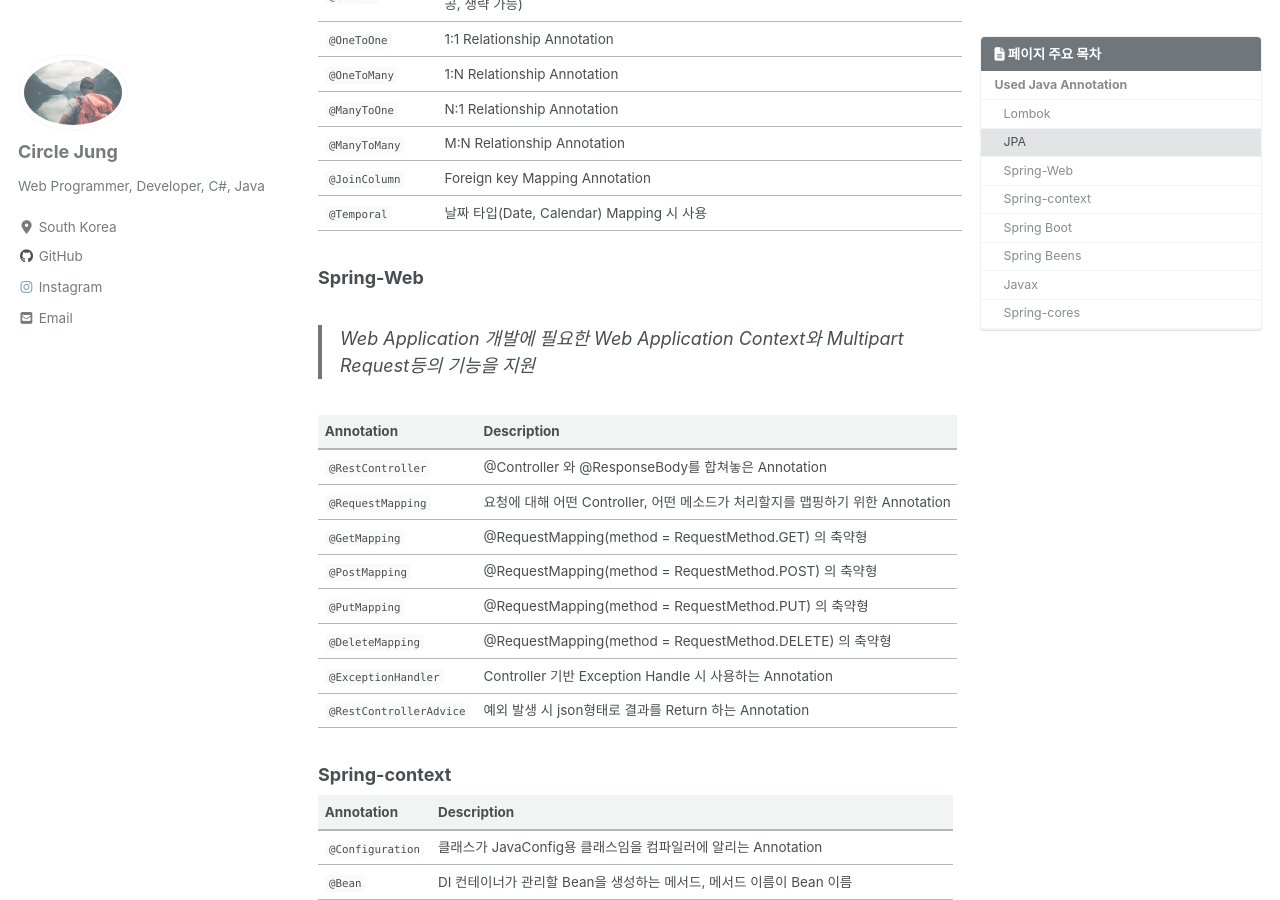
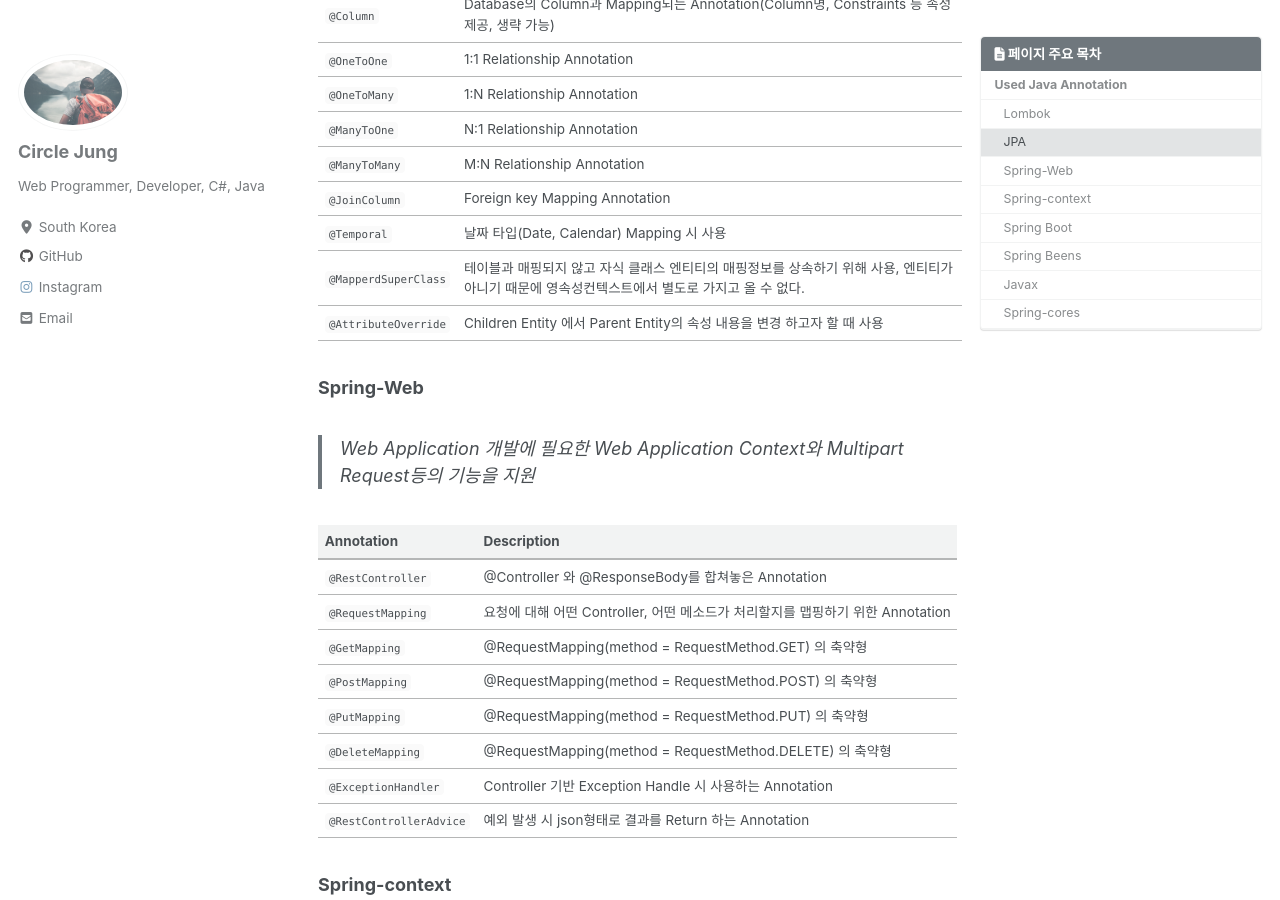
Before and after one commit to jwh0124/jwh0124.github.io, a Jekyll site: the page built from _posts/2019-12-10-annotation_java.md, in a window 1280 px wide and 900 px high, scrolled down 1239 px. Built offline with Jekyll 4.4.1, drawn with Linux system fonts in a browser that asks for light colours; cached includes are drawn as plain includes; nearby versions of some CDN libraries; comment, search, counter and statistics services are not loaded; some of the changed text lies outside the part shown.

Commit message:
+ add annotation

```diff
--- a/_posts/2019-12-10-annotation_java.md
+++ b/_posts/2019-12-10-annotation_java.md
@@ -51,6 +51,8 @@ late_modified_at: 2019-12-10T23:00:00
 | `@ManyToMany` | M:N Relationship Annotation |
 | `@JoinColumn` | Foreign key Mapping Annotation |
 | `@Temporal` | 날짜 타입(Date, Calendar) Mapping 시 사용 |
+| `@MapperdSuperClass` | 테이블과 매핑되지 않고 자식 클래스 엔티티의 매핑정보를 상속하기 위해 사용, 엔티티가 아니기 때문에 영속성컨텍스트에서 별도로 가지고 올 수 없다. |
+| `@AttributeOverride` | Children Entity 에서 Parent Entity의 속성 내용을 변경 하고자 할 때 사용 |
 
 ### Spring-Web ###
 
```
